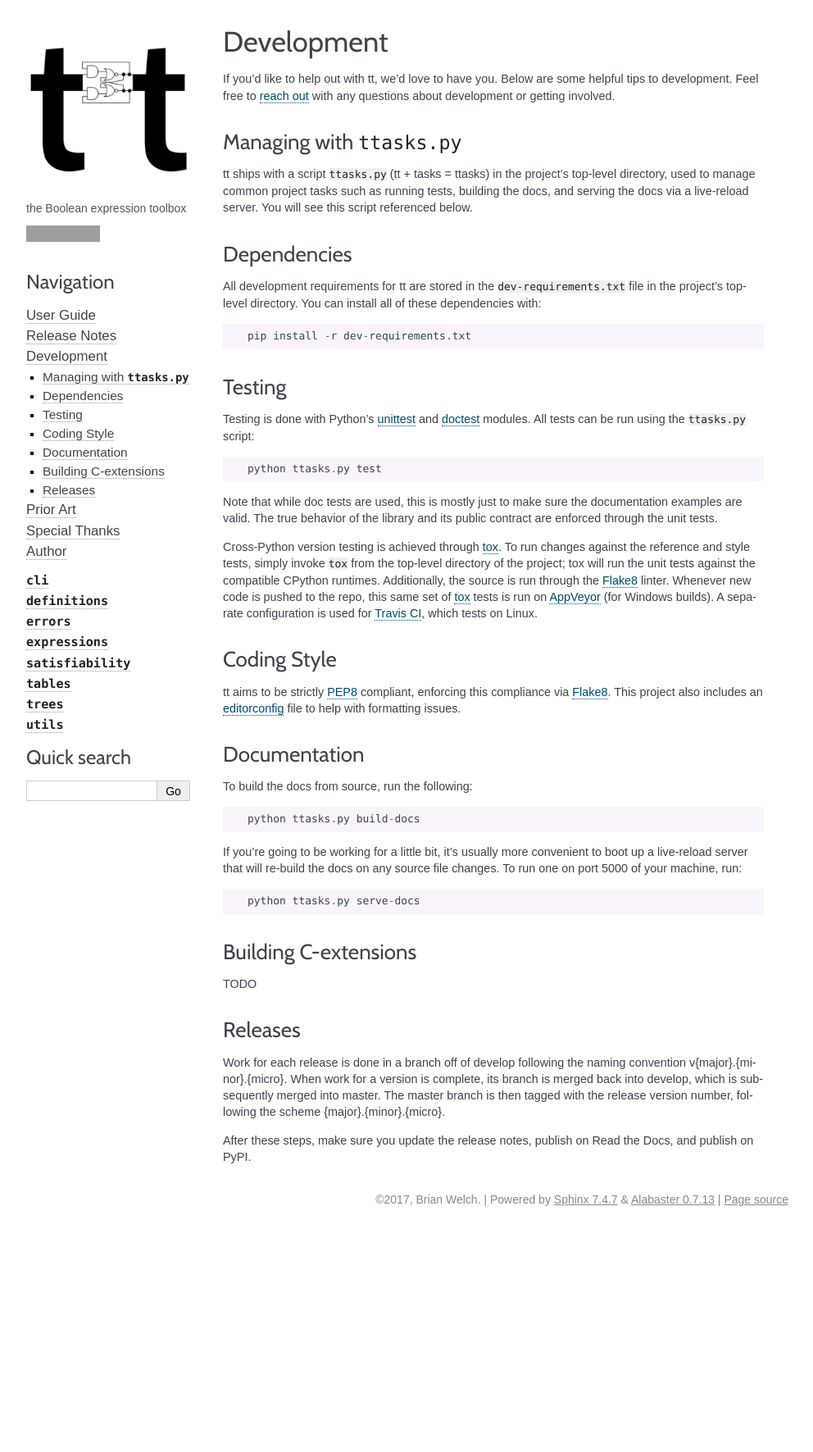
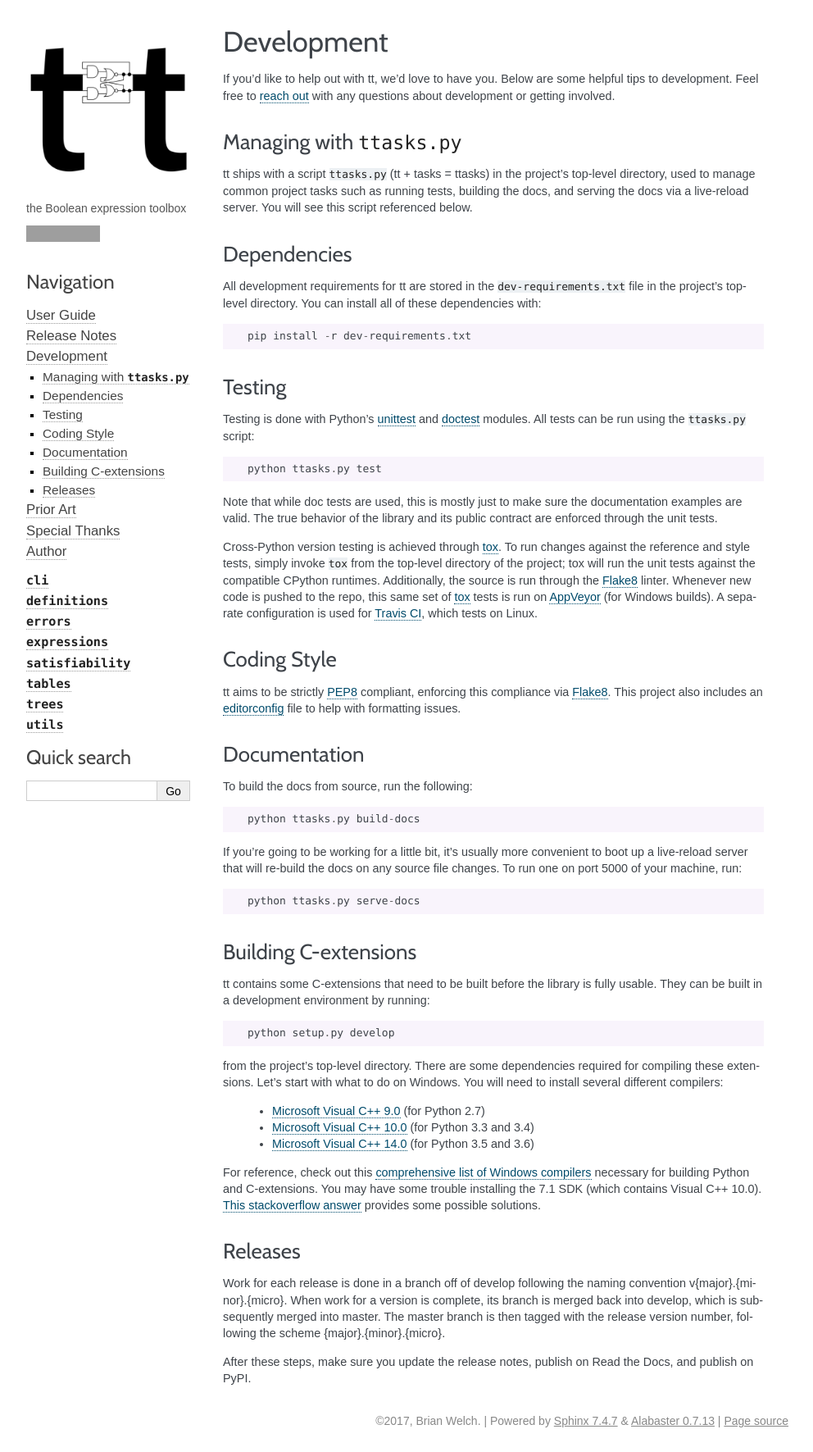
Before and after one commit to welchbj/tt, a Sphinx documentation site: the page built from docs/development.rst, in a window 1280 px wide. Shown: the whole page at 82% size, without its empty margins (148-1140 px from the left). Built offline with Sphinx 7.4.7, drawn with Linux system fonts in a browser that asks for light colours; some web fonts are replaced; before the commit the page ends 1501 px from its top, so only the background shows below that; grey boxes are pictures that could not be loaded.

Commit message:
Add notes to development guide about installing Windows C compilers

```diff
--- a/docs/development.rst
+++ b/docs/development.rst
@@ -52,8 +52,17 @@ If you're going to be working for a little bit, it's usually more convenient to
 Building C-extensions
 ---------------------
 
-TODO
+tt contains some C-extensions that need to be built before the library is fully usable. They can be built in a development environment by running::
 
+    python setup.py develop
+
+from the project's top-level directory. There are some dependencies required for compiling these extensions. Let's start with what to do on Windows. You will need to install several different compilers:
+
+    * `Microsoft Visual C++ 9.0`_ (for Python 2.7)
+    * `Microsoft Visual C++ 10.0`_ (for Python 3.3 and 3.4)
+    * `Microsoft Visual C++ 14.0`_ (for Python 3.5 and 3.6)
+
+For reference, check out this `comprehensive list of Windows compilers`_ necessary for building Python and C-extensions. You may have some trouble installing the 7.1 SDK (which contains Visual C++ 10.0). `This stackoverflow answer`_ provides some possible solutions.
 
 Releases
 --------
@@ -71,3 +80,8 @@ After these steps, make sure you update the release notes, publish on Read the D
 .. _PEP8: https://www.python.org/dev/peps/pep-0008/
 .. _Flake8: http://flake8.pycqa.org/en/latest/
 .. _editorconfig: http://editorconfig.org/
+.. _Microsoft Visual C++ 9.0: http://aka.ms/vcpython27
+.. _Microsoft Visual C++ 10.0: http://www.microsoft.com/download/details.aspx?id=8279
+.. _Microsoft Visual C++ 14.0: https://www.visualstudio.com/downloads/#build-tools-for-visual-studio-2017
+.. _comprehensive list of Windows compilers: https://wiki.python.org/moin/WindowsCompilers
+.. _This stackoverflow answer: http://stackoverflow.com/a/32534158/2225145
```
